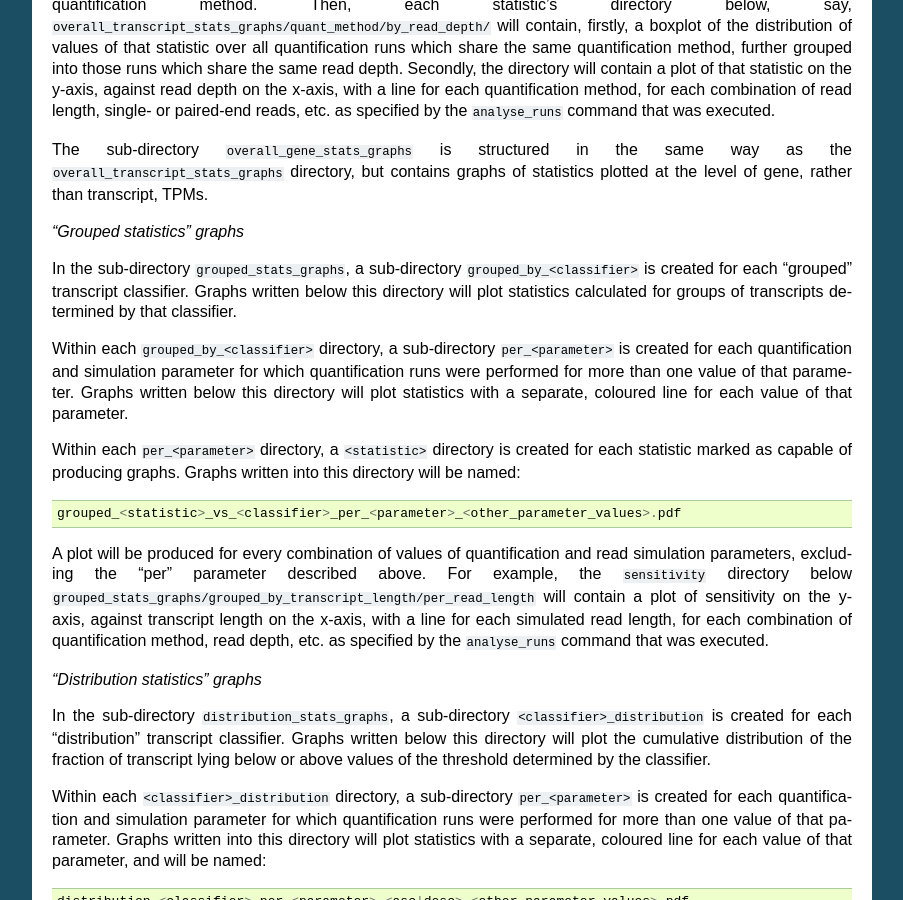
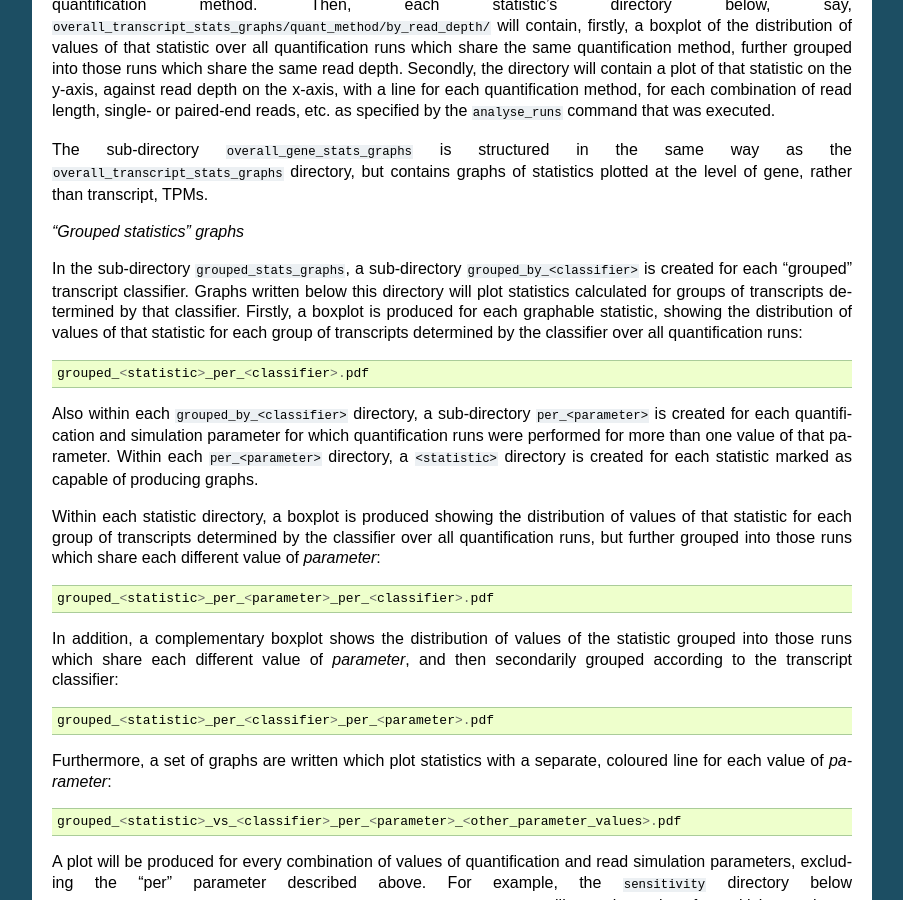
Before and after one commit to lweasel/piquant, a Sphinx documentation site: the page built from docs/assessment.rst, in a window 1280 px wide and 900 px high, scrolled down 6365 px. Shown: the whole window, without its empty margins (198-1101 px from the left). Built offline with Sphinx 7.4.7, drawn with Linux system fonts in a browser that asks for light colours; formulas are drawn with MathJax 3.

Commit message:
Document additional box plots produced for classifiers.

```diff
--- a/docs/assessment.rst
+++ b/docs/assessment.rst
@@ -229,11 +229,21 @@
 
 *"Grouped statistics" graphs*
 
-In the sub-directory ``grouped_stats_graphs``, a sub-directory ``grouped_by_<classifier>`` is created for each "grouped" transcript classifier. Graphs written below this directory will plot statistics calculated for groups of transcripts determined by that classifier.
+In the sub-directory ``grouped_stats_graphs``, a sub-directory ``grouped_by_<classifier>`` is created for each "grouped" transcript classifier. Graphs written below this directory will plot statistics calculated for groups of transcripts determined by that classifier. Firstly, a boxplot is produced for each graphable statistic, showing the distribution of values of that statistic for each group of transcripts determined by the classifier over all quantification runs::
 
-Within each ``grouped_by_<classifier>`` directory, a sub-directory ``per_<parameter>`` is created for each quantification and simulation parameter for which quantification runs were performed for more than one value of that parameter. Graphs written below this directory will plot statistics with a separate, coloured line for each value of that parameter.
+    grouped_<statistic>_per_<classifier>.pdf
 
-Within each ``per_<parameter>`` directory, a ``<statistic>`` directory is created for each statistic marked as capable of producing graphs. Graphs written into this directory will be named::
+Also within each ``grouped_by_<classifier>`` directory, a sub-directory ``per_<parameter>`` is created for each quantification and simulation parameter for which quantification runs were performed for more than one value of that parameter. Within each ``per_<parameter>`` directory, a ``<statistic>`` directory is created for each statistic marked as capable of producing graphs.
+
+Within each statistic directory, a boxplot is produced showing the distribution of values of that statistic for each group of transcripts determined by the classifier over all quantification runs, but further grouped into those runs which share each different value of *parameter*::
+
+    grouped_<statistic>_per_<parameter>_per_<classifier>.pdf
+
+In addition, a complementary boxplot shows the distribution of values of the statistic grouped into those runs which share each different value of *parameter*, and then secondarily grouped according to the transcript classifier::
+
+    grouped_<statistic>_per_<classifier>_per_<parameter>.pdf
+
+Furthermore, a set of graphs are written which plot statistics with a separate, coloured line for each value of *parameter*::
 
     grouped_<statistic>_vs_<classifier>_per_<parameter>_<other_parameter_values>.pdf
 
```
